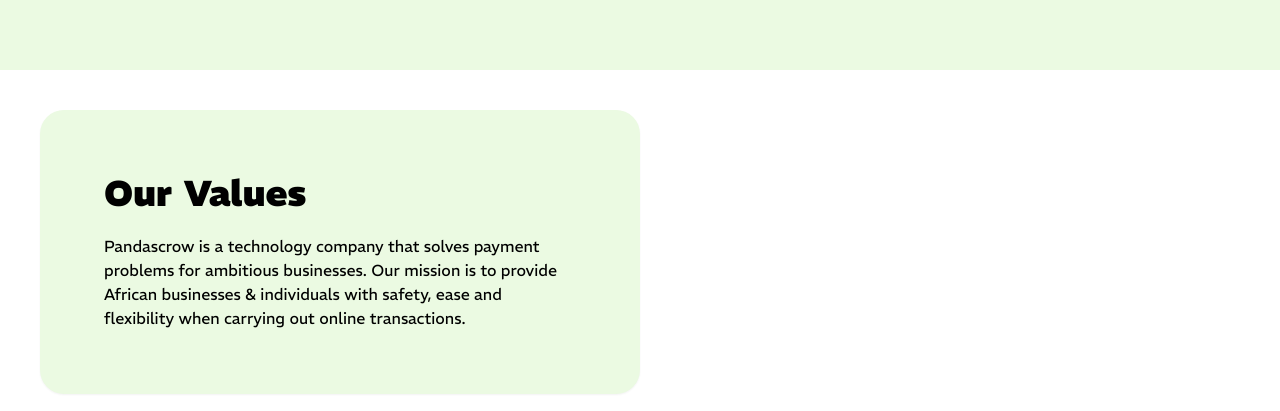
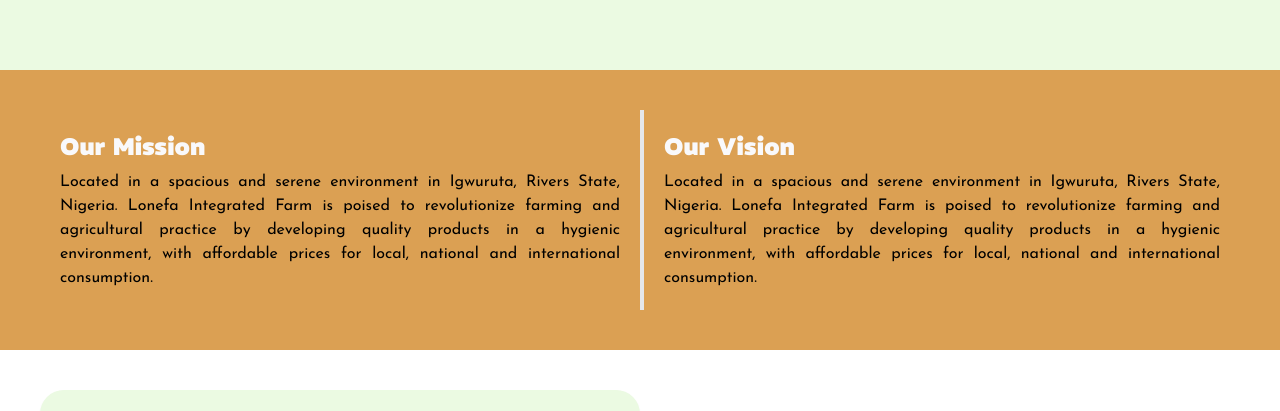
Before and after one commit to Ediomojose/Climax-Green-Agriculture, a React (Vite) app: page /about-us in a window 1280 px wide. Shown: the part 2282-2693 px from the top of the page. Built offline with nearby package versions, Linux system fonts and the light colour scheme.

Commit message:
Changes:In the mission statement and the vision statement

```diff
--- a/src/components/Pages/About/AboutOverview.jsx
+++ b/src/components/Pages/About/AboutOverview.jsx
@@ -1,3 +1,4 @@
+import HeroImg from "../../../assets/media/images/Hero_Image.png";
 import Gallery from "../../../assets/media/images/countryside-man-disinfecting-field.jpg";
 
 const AboutOverview = () => {
@@ -12,7 +13,7 @@
             className={`w-full relative brightness-50`}
           />
           <h1
-            className={`absolute font-remBlack text-6xl pt-10 md:text-7xl lg:text-8xl text-brandWhite1x shadow-2xl`}
+            className={`absolute font-remBlack text-6xl pt-10 md:text-7xl lg:text-8xl text-brandWhite1x drop-shadow-2xl`}
           >
             About Us
           </h1>
--- a/src/components/Pages/About/AboutPage.jsx
+++ b/src/components/Pages/About/AboutPage.jsx
@@ -3,12 +3,14 @@
 import AboutOverview from './AboutOverview'
 import TeamBanner from './TeamBanner'
 import BannerBlock from './BannerBlock'
+import Statement from './Statement'
 
 const AboutPage = () => {
   return (
     <TemplateWrapper>
        <AboutOverview/>
        <TeamBanner/>
+       <Statement/>
        <BannerBlock/>
     </TemplateWrapper>
   )
--- /dev/null
+++ b/src/components/Pages/About/Statement.jsx
@@ -0,0 +1,34 @@
+import React from "react";
+
+const Statement = () => {
+  return (
+    <>
+      <section
+        className={`grid grid-cols-1 md:grid-cols-2 justify-center items-center bg-brandBrown1x divide-y-4 md:divide-y-0 md:divide-x-4 p-10`}
+      >
+        <aside className={`p-5`}>
+          <h1 className={`text-xl md:text-2xl font-remBlack text-brandWhite1x pb-2`}>Our Mission</h1>
+          <p className={`text-base font-josefinsansRegular text-justify	`}>
+            Located in a spacious and serene environment in Igwuruta, Rivers
+            State, Nigeria. Lonefa Integrated Farm is poised to revolutionize
+            farming and agricultural practice by developing quality products in
+            a hygienic environment, with affordable prices for local, national
+            and international consumption.
+          </p>
+        </aside>
+        <aside className={`p-5`}>
+          <h1 className={`text-xl md:text-2xl font-remBlack text-brandWhite1x pb-2`}>Our Vision</h1>
+          <p className={`text-base font-josefinsansRegular text-justify	`}>
+            Located in a spacious and serene environment in Igwuruta, Rivers
+            State, Nigeria. Lonefa Integrated Farm is poised to revolutionize
+            farming and agricultural practice by developing quality products in
+            a hygienic environment, with affordable prices for local, national
+            and international consumption.
+          </p>
+        </aside>
+      </section>
+    </>
+  );
+};
+
+export default Statement;
```
